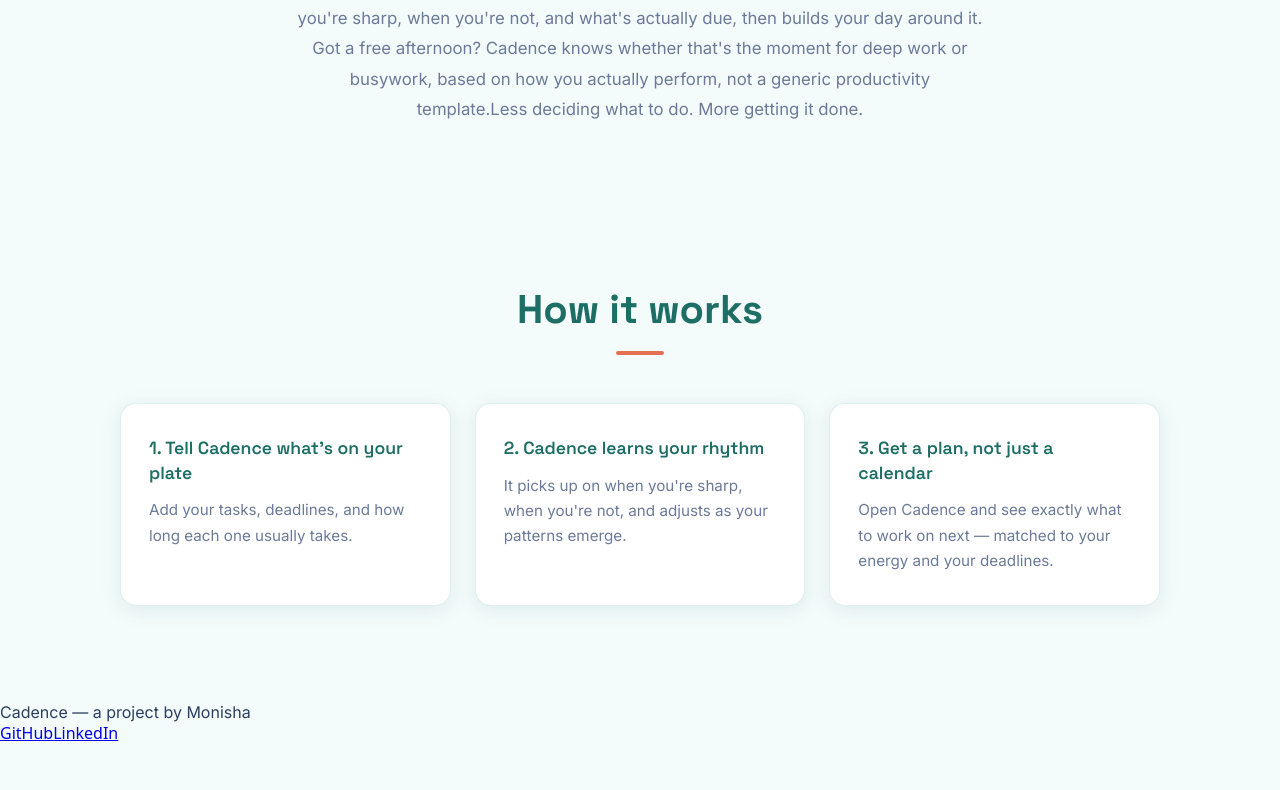
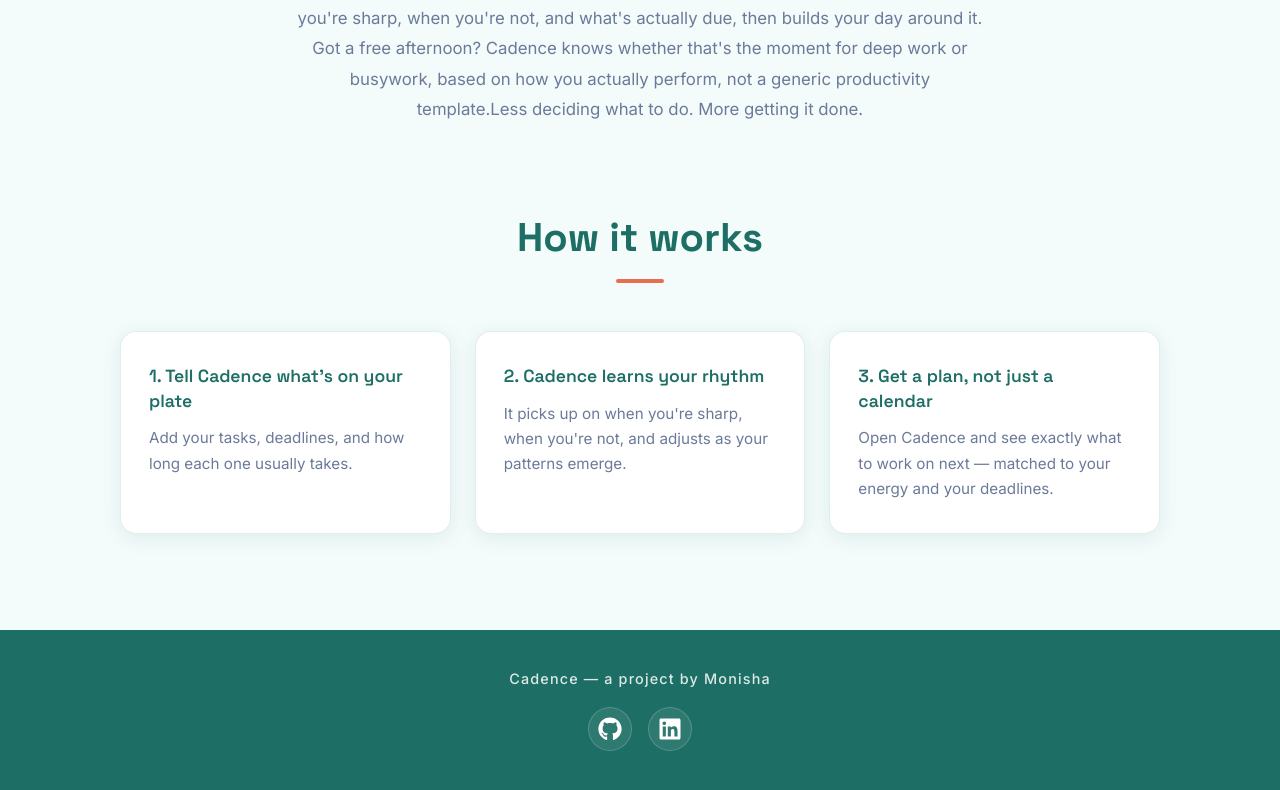
Before and after one commit to Monisha-Repos/Cadence-Calendar, a React (Vite) app: page / in a window 1280 px wide. Shown: the part 842-1632 px from the top of the page. Before the commit the page ends 1586 px from the top, so only its background shows below. Built offline with nearby package versions, Linux system fonts and the light colour scheme.

Commit message:
add footer to landing page

```diff
--- a/package.json
+++ b/package.json
@@ -11,7 +11,8 @@
   },
   "dependencies": {
     "react": "^19.2.7",
-    "react-dom": "^19.2.7"
+    "react-dom": "^19.2.7",
+    "react-icons": "^5.7.0"
   },
   "devDependencies": {
     "@eslint/js": "^10.0.1",
--- a/src/App.css
+++ b/src/App.css
@@ -130,12 +130,18 @@ body {
 
 /* ---------- Sections below the hero ---------- */
 
-.why-cadence,
-.how-it-works {
+.why-cadence {
     text-align: center;
     padding: 5rem 1.5rem;
     margin: 0 auto;
 }
+
+.how-it-works {
+    text-align: center;
+    padding: 0.5rem 1.5rem;
+    margin: 0 auto;
+}
+
 
 .why-cadence h2,
 .how-it-works h2 {
@@ -209,3 +215,52 @@ body {
     font-size: 0.95rem;
     line-height: 1.65;
 }
+
+/* ---------- Footer ---------- */
+
+.site-footer {
+    min-height: 20vh;
+    background-color: var(--color-primary-dark);
+    color: var(--color-surface);
+    display: flex;
+    flex-direction: column;
+    justify-content: center;
+    align-items: center;
+    gap: 1.25rem;
+    padding: 2.5rem 1.5rem;
+    text-align: center;
+}
+
+/* overrides the .tagline styles it inherits — quieter, sentence case */
+.footer-credit {
+    color: rgba(255, 255, 255, 0.85);
+    text-transform: none;
+    letter-spacing: 0.08em;
+    font-size: 0.9rem;
+    font-weight: 500;
+    margin: 0;
+}
+
+.footer-links {
+    display: flex;
+    gap: 1rem;
+}
+
+.footer-links a {
+    display: inline-flex;
+    align-items: center;
+    justify-content: center;
+    width: 2.75rem;
+    height: 2.75rem;
+    border-radius: 50%;
+    color: var(--color-surface);
+    background-color: rgba(255, 255, 255, 0.08);
+    border: 1px solid rgba(255, 255, 255, 0.18);
+    transition: color 0.2s ease, background-color 0.2s ease, transform 0.2s ease;
+}
+
+.footer-links a:hover {
+    color: var(--color-accent-light);
+    background-color: rgba(255, 255, 255, 0.14);
+    transform: translateY(-2px);
+}
--- a/src/pages/home.jsx
+++ b/src/pages/home.jsx
@@ -1,4 +1,4 @@
-import { useState } from 'react'
+import { FaGithub, FaLinkedin } from 'react-icons/fa';
 
 export default function Home(setCurrentState) {
 
@@ -18,7 +18,7 @@ export default function Home(setCurrentState) {
 
         <div className='why-cadence'>
             <h2>Why Cadence?</h2>
-            <p>Most calendar apps just store your events.Cadence goes further — it studies when you're sharp, when you're not, and what's actually due, then builds your day around it. Got a free afternoon? Cadence knows whether that's the moment for deep work or busywork, based on how you actually perform, not a generic productivity template.Less deciding what to do. More getting it done.</p>
+            <p>Most calendar apps just store your events. Cadence goes further — it studies when you're sharp, when you're not, and what's actually due, then builds your day around it. Got a free afternoon? Cadence knows whether that's the moment for deep work or busywork, based on how you actually perform, not a generic productivity template.Less deciding what to do. More getting it done.</p>
         </div>
 
         <div className='how-it-works'>
@@ -40,13 +40,13 @@ export default function Home(setCurrentState) {
         </div>
 
         <footer className="site-footer">
-            <p>Cadence — a project by Monisha</p>
+            <p className='tagline footer-credit'>Cadence — a project by Monisha</p>
             <div className="footer-links">
-                <a href="https://github.com/your-username/cadence" target="_blank" rel="noopener noreferrer">
-                    GitHub
+                <a href="https://github.com/Monisha-Repos/Cadence-Calendar" target="_blank" rel="noopener noreferrer">
+                    <FaGithub size={24} />
                 </a>
                 <a href="https://www.linkedin.com/in/monisha-natarajan" target="_blank" rel="noopener noreferrer">
-                    LinkedIn
+                    <FaLinkedin size={24} />
                 </a>
             </div>
         </footer>
```
Also changed, not shown: 1 other file (tests, documents, lock files or other folders).
